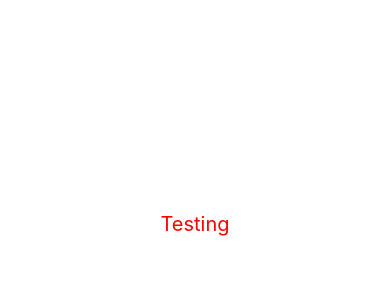
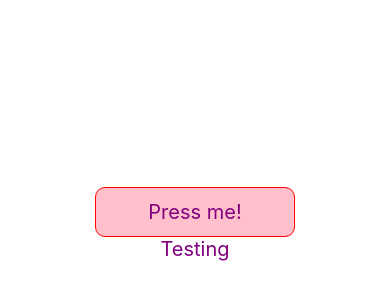
Before and after one commit to choudharyjji/brewtracker, a React Native app: screen / in a window 390 px wide. Shown: the part 198-498 px from the top of the page. Built offline with nearby package versions, Linux system fonts and the light colour scheme.

Commit message:
day 2 - added button and state to RootContainer

```diff
--- a/Containers/RootContainer.js
+++ b/Containers/RootContainer.js
@@ -1,16 +1,45 @@
 import React, { Component } from 'react'
 import {
-    View,
-    Text } from 'react-native'
+  TouchableOpacity,
+  View,
+  Text } from 'react-native'
 import styles from './Styles/RootContainerStyles'
 
 export default class RootContainer extends Component {
+  constructor(props) {
+    super(props)
+    this.state = { test: "Testing" }
+  }
+
+  pressMe = () => {
+    if (this.state.test == "Testing") {
+      this.setState({
+        test: "DONE"
+      })
+    } else {
+      this.setState({
+        test: "Testing"
+      })
+    }
+  }
+
   render () {
     return (
       <View style={styles.container}>
+
+        <TouchableOpacity style={styles.button}
+          onPress={this.pressMe}>
+
+          <Text style={styles.welcome}>
+            Press me!
+          </Text>
+
+        </TouchableOpacity>
+
         <Text style={styles.welcome}>
-            Testing
+            {this.state.test}
         </Text>
+
       </View>
     )
   }
--- a/Containers/Styles/RootContainerStyles.js
+++ b/Containers/Styles/RootContainerStyles.js
@@ -5,11 +5,23 @@ import {
 export default StyleSheet.create({
   container: {
     flex: 1,
-    justifyContent: 'center'
+    justifyContent: 'center',
+    alignItems: 'center',
+    padding: 10
   },
   welcome: {
     fontSize: 20,
     textAlign: 'center',
-    color: 'red'
+    color: 'purple'
+  },
+  button: {
+    justifyContent: 'center',
+    alignItems: 'center',
+    width: 200,
+    height: 50,
+    backgroundColor: 'pink',
+    borderRadius: 10,
+    borderWidth: 1,
+    borderColor: 'red'
   }
 })
```
